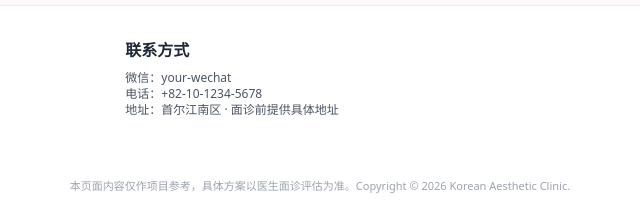
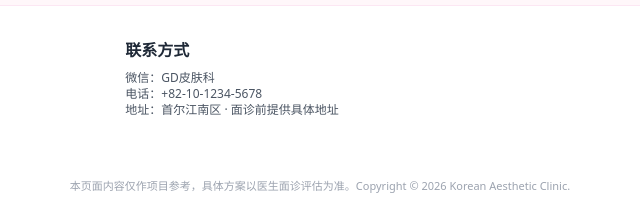
Before and after one commit to xiaotanqingqing/my-website, a plain HTML site: page index.html in a window 1280 px wide. Shown: the part 4743-4951 px from the top of the page, 320-960 px from the left. Drawn offline with nearby package versions, Linux system fonts and the light colour scheme.

Commit message:
Update index.html
2

```diff
--- a/index.html
+++ b/index.html
@@ -257,7 +257,7 @@
       </div>
       <div>
         <h3 class="font-semibold mb-2">联系方式</h3>
-        <p class="text-xs text-gray-600">微信：your-wechat</p>
+        <p class="text-xs text-gray-600">微信：GD皮肤科</p>
         <p class="text-xs text-gray-600">电话：+82-10-1234-5678</p>
         <p class="text-xs text-gray-600">地址：首尔江南区 · 面诊前提供具体地址</p>
       </div>
@@ -283,7 +283,7 @@
       <span class="close" onclick="closeConsult()">&times;</span>
       <h2 id="consultTitle">添加顾问微信获取一对一方案</h2>
       <img src="assets/qr.png" class="qr" />
-      <p><strong>微信号：</strong> your-wechat</p>
+      <p><strong>微信号：</strong> GD皮肤科</p>
       <p><strong>电话：</strong> +82-10-1234-5678</p>
       <form class="consult-form">
         <label>姓名：</label><input type="text" name="name" required />
```
